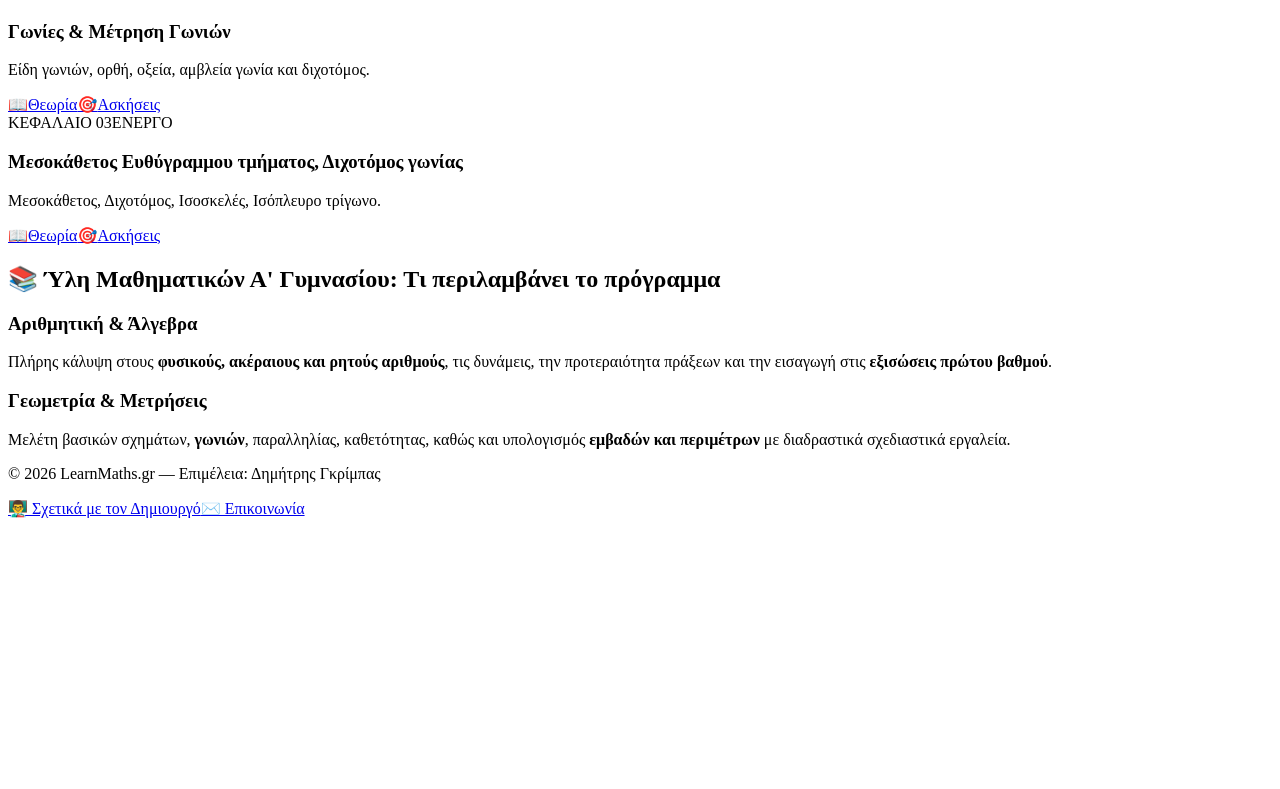
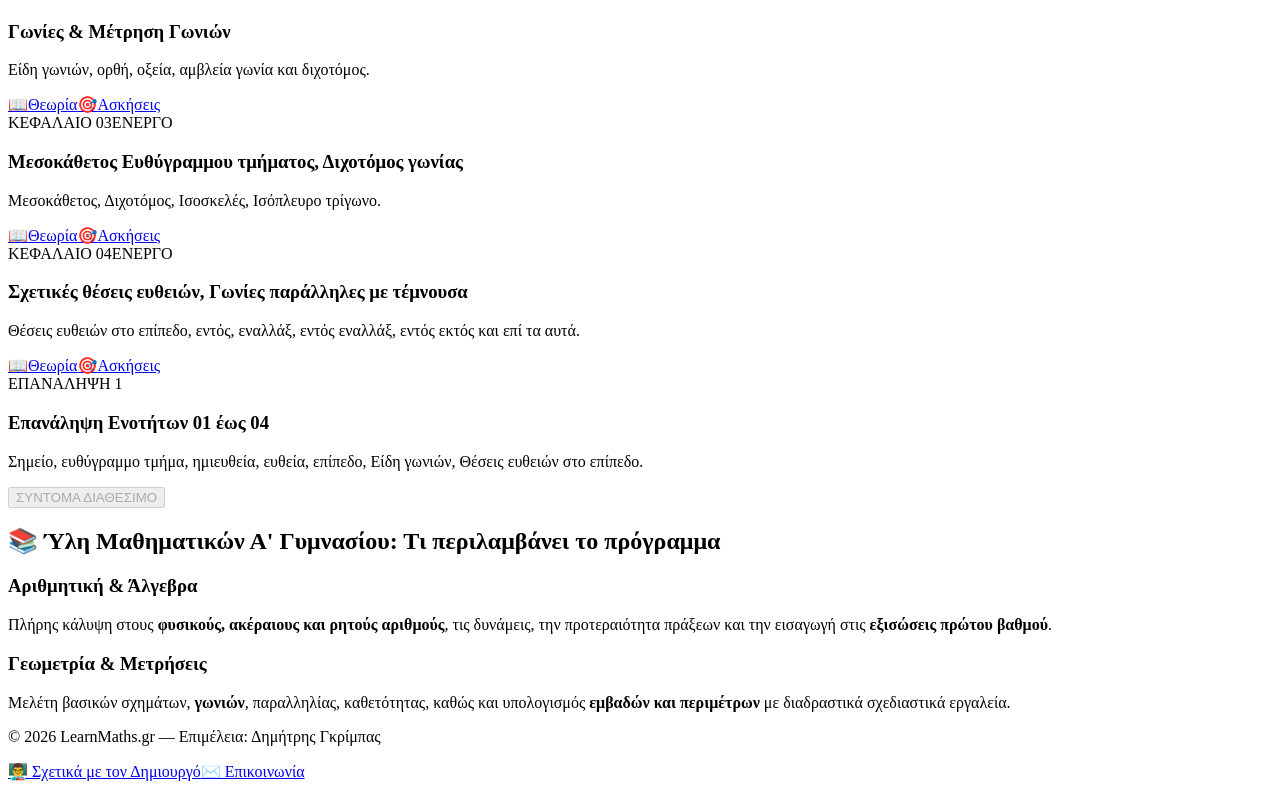
Before and after one commit to gkrimpas-lab/learn-maths-2026, a Next.js app: page /a-gymnasiou in a window 1280 px wide. Shown: the part 4882-5671 px from the top of the page. Before the commit the page ends 5408 px from the top, so only its background shows below. Built offline with nearby package versions, Linux system fonts and the light colour scheme.

Commit message:
Add geometry topics for lines and angles

```diff
--- a/data/a-gymnasiou.js
+++ b/data/a-gymnasiou.js
@@ -343,4 +343,22 @@ export const A_GYMNASIOU_CHAPTERS = [
     badge: 'ΚΕΦΑΛΑΙΟ 03',
     active: true,
   },
+  {
+    id: '38-theseis-eutheion',
+    section: 'geometry',
+    slug: '38-theseis-eutheion',
+    title: 'Σχετικές θέσεις ευθειών, Γωνίες παράλληλες με τέμνουσα',
+    desc: 'Θέσεις ευθειών στο επίπεδο, εντός, εναλλάξ, εντός εναλλάξ, εντός εκτός και επί τα αυτά.',
+    badge: 'ΚΕΦΑΛΑΙΟ 04',
+    active: true,
+  },
+  {
+    id: '39',
+    section: 'geometry',
+    slug: '39-epanalipsi-1',
+    title: 'Επανάληψη Ενοτήτων 01 έως 04',
+    desc: 'Σημείο, ευθύγραμμο τμήμα, ημιευθεία, ευθεία, επίπεδο, Είδη γωνιών, Θέσεις ευθειών στο επίπεδο.',
+    badge: 'ΕΠΑΝΑΛΗΨΗ 1',
+    active: false,
+  },
 ];
```
